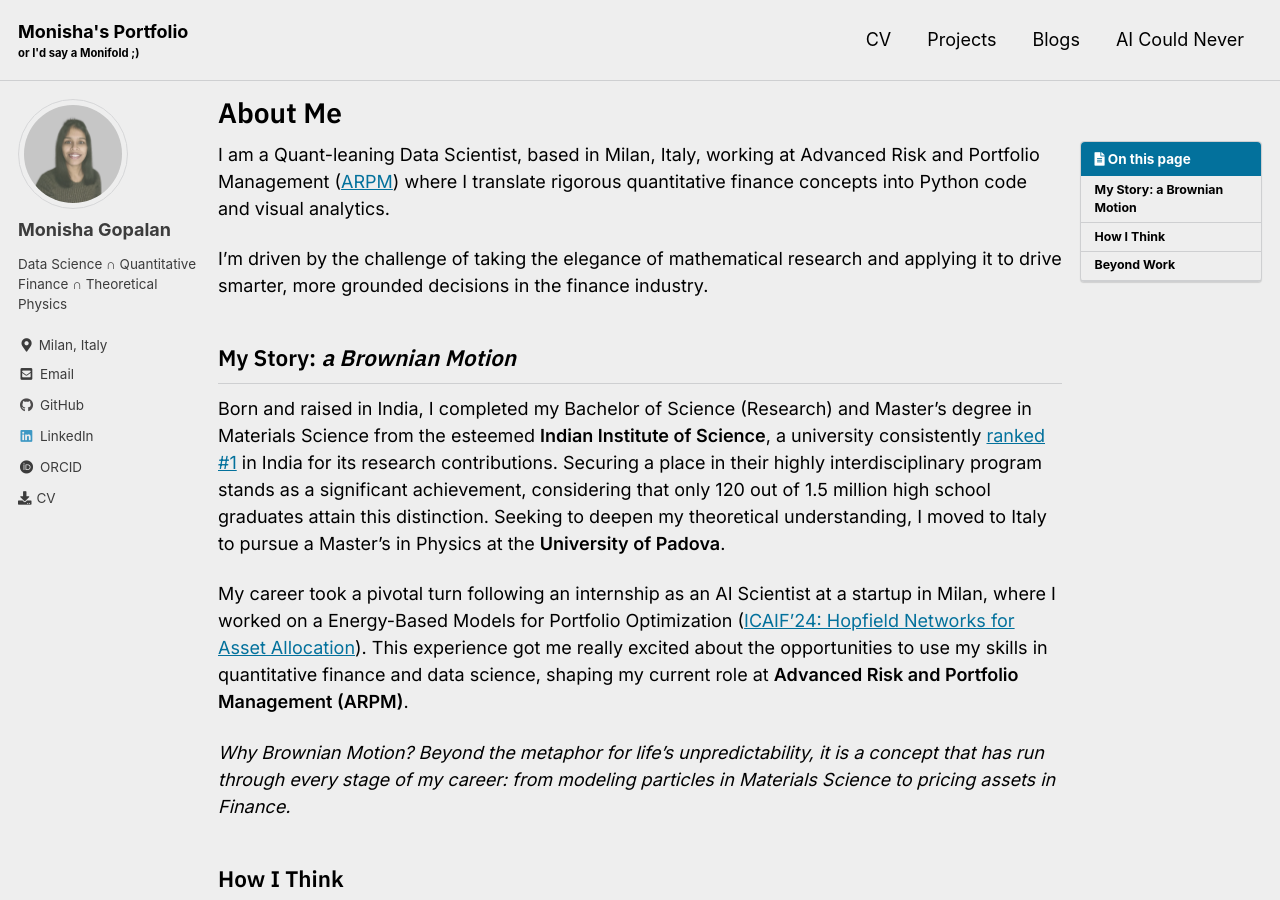
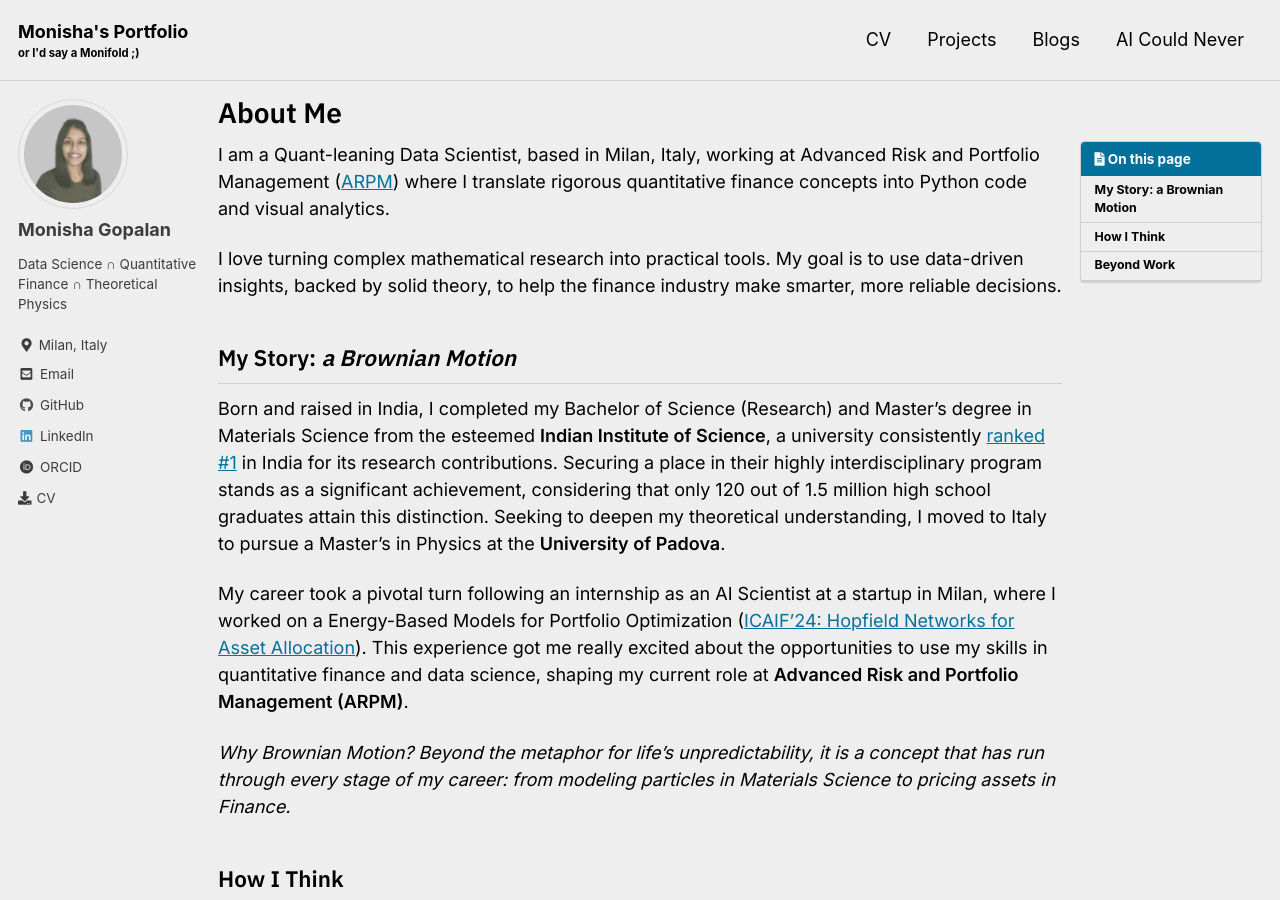
Before and after one commit to monishagopalan/monishagopalan.github.io, a Jekyll site: the page built from _pages/home.md, in a window 1280 px wide and 900 px high. Built offline with Jekyll 4.4.1, drawn with Linux system fonts in a browser that asks for light colours; cached includes are drawn as plain includes.

Commit message:
description update

```diff
--- a/_pages/home.md
+++ b/_pages/home.md
@@ -7,7 +7,7 @@ toc: true
 
 I am a Quant-leaning Data Scientist, based in Milan, Italy, working at Advanced Risk and Portfolio Management ([ARPM](https://www.arpm.co/about)) where I translate rigorous quantitative finance concepts into Python code and visual analytics.
 
-I’m driven by the challenge of taking the elegance of mathematical research and applying it to drive smarter, more grounded decisions in the finance industry.
+I love turning complex mathematical research into practical tools. My goal is to use data-driven insights, backed by solid theory, to help the finance industry make smarter, more reliable decisions.
 
 ## My Story: _a Brownian Motion_
 
@@ -21,7 +21,7 @@ _Why Brownian Motion? Beyond the metaphor for life’s unpredictability, it is a
 ## How I Think
 
 - I am inherently curious and quick to grasp new concepts, and I consider my ability to delve to the core of a problem/concept my greatest strength.
-- I find satisfaction in understanding phenomena through mathematical explanations,  shaped by my studies in abstract mathematical topics like Topology and Group Theory and advanced physics courses like Quantum Field Theory and General Relativity.
+- I find satisfaction in understanding phenomena through mathematical explanations, shaped by my studies in abstract mathematical topics like Topology and Group Theory and advanced physics courses like Quantum Field Theory and General Relativity.
 - I adopt a critical approach to learning by posing questions to myself and exploring alternatives.
 - I value interdisciplinary thinking and enjoy combining ideas from different fields to solve problems.
 - I am fascinated by the dynamic world of programming and it has been a consistent companion throughout my academic journey.
```
Also changed, not shown: README.md (+1 -1 lines).
